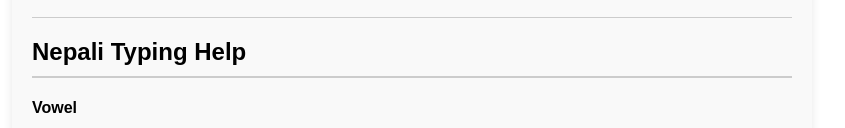
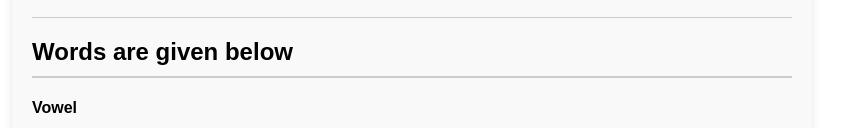
Before and after one commit to samir-2908/nepali-words, a plain HTML site: page index.html in a window 1280 px wide. Shown: the part 269-397 px from the top of the page, without its empty margins (228-1073 px from the left). Drawn offline with nearby package versions, Linux system fonts and the light colour scheme; a script that the page names is missing.

Commit message:
Update index.html
Signed-off-by: samir-2908 <140571194+samir-2908@users.noreply.github.com>

```diff
--- a/index.html
+++ b/index.html
@@ -68,7 +68,7 @@
                         <textarea id="typingarea" placeholder="यहाँ टाइप गर्नुहोस..."></textarea>
                     </div>
                     <hr/>
-                    <h2 id="help">Nepali Typing Help</h2>
+                    <h2 id="help">Words are given below</h2>
                     <h4>Vowel</h4>
                     <p>a = अ, aa = आ, i = इ, ee = ई, u = उ, oo = ऊ, e = ए, ai = ऐ, o = ओ, au = औ, aM = अं, a: = अ:</p>
                     <h4>Consonant</h4>
```
